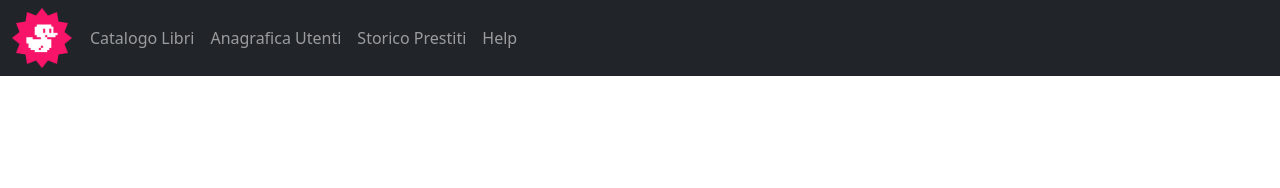
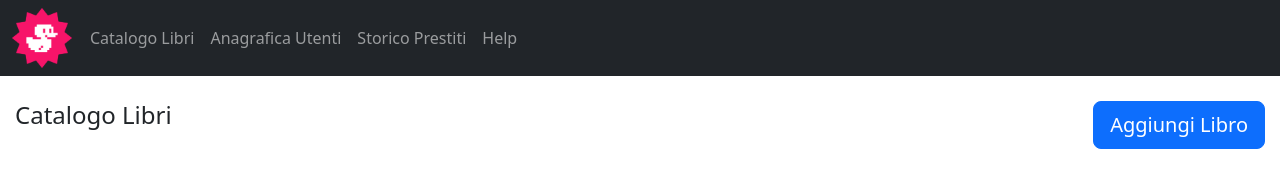
Before and after one commit to ErikaPezzini/html-css-bootstrap-dashboard, a plain HTML site: page index.html in a window 1280 px wide. Drawn offline with nearby package versions, Linux system fonts and the light colour scheme.

Commit message:
feat: Title and Button

```diff
--- a/css/style.css
+++ b/css/style.css
@@ -5,7 +5,12 @@
     box-sizing: border-box;
 }
 
-/* titolo */
+/* Navbar */
+.collapse {
+    padding-left: 10px;
+}
+
+/* Title and button */
 h1 {
     font-size: x-large;
     display: inline-block;
@@ -19,6 +24,7 @@ h1 {
     padding-bottom: 25px;
 }
 
-.collapse {
-    padding-left: 10px;
+main {
+    max-width: 1350px;
+    margin: 0 auto;
 }
--- a/index.html
+++ b/index.html
@@ -36,6 +36,13 @@
         </nav>
     </header>
 
+    <main>
+        <!--Title and Button-->
+        <div class="flex-container">
+            <h1>Catalogo Libri</h1>
+            <button type="button" class="btn btn-primary btn-lg">Aggiungi Libro</button>
+        </div>
+    </main>
 
 </body>
 </html>
```
